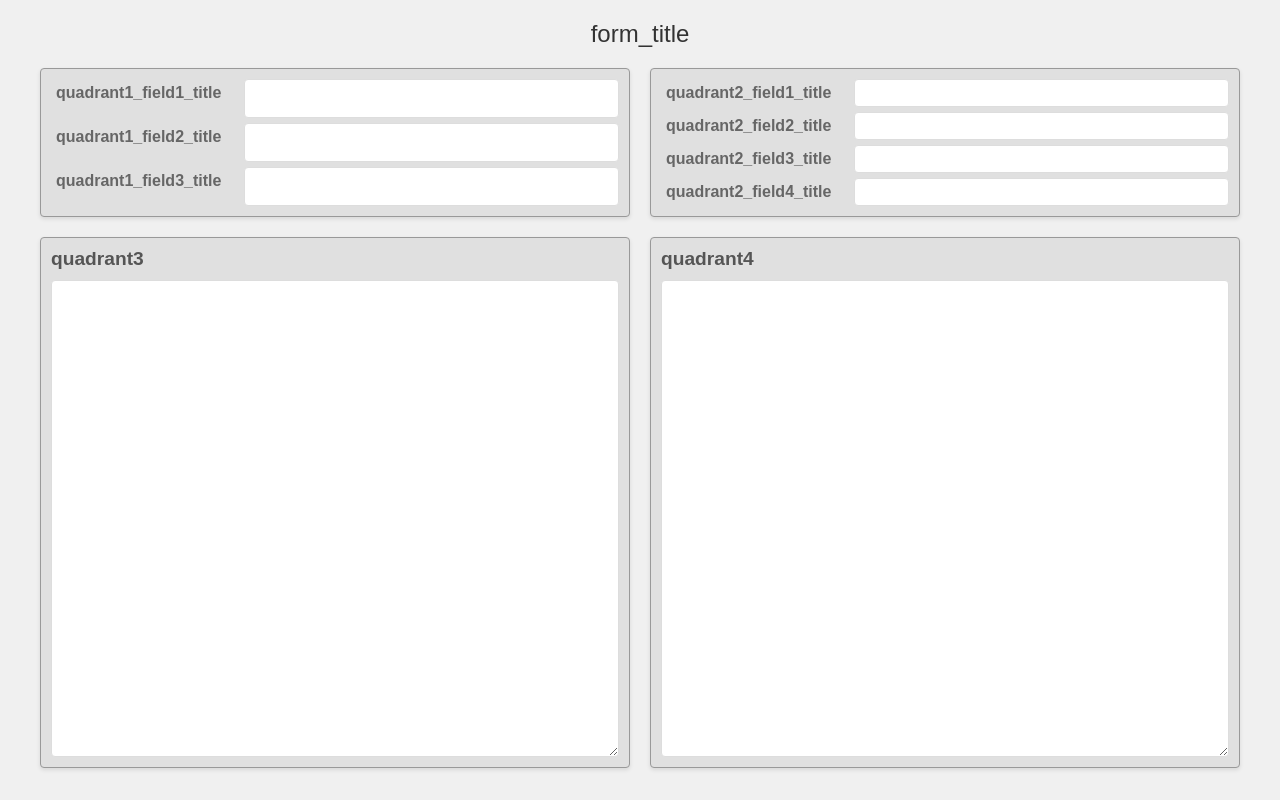
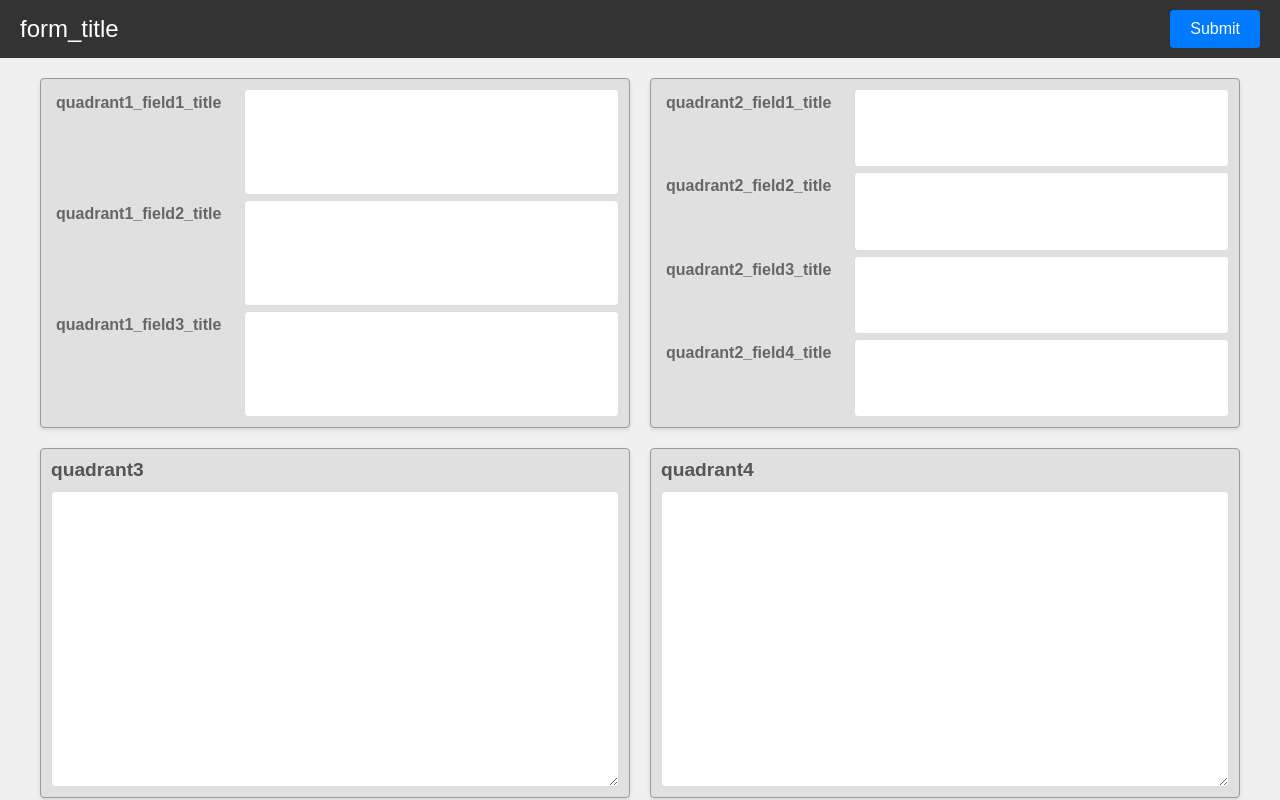
Before and after one commit to KovachTechnologies/FormTemplate, a Flask app: page / in a window 1280 px wide. Run offline with Flask 3, Linux system fonts and the light colour scheme.

Commit message:
Updating index.html to feature menu bar
Updating index.html to feature menu bar with dummy submit button

```diff
--- a/templates/index.html
+++ b/templates/index.html
@@ -8,23 +8,43 @@
         body {
             font-family: Arial, sans-serif;
             margin: 0;
-            padding: 20px;
+            padding: 0;
             background-color: #f0f0f0;
         }
-        .form-title {
-            text-align: center;
+        .menu-bar {
+            display: flex;
+            justify-content: space-between;
+            align-items: center;
+            background-color: #333;
+            color: #fff;
+            padding: 10px 20px;
+            margin-bottom: 20px;
+        }
+        .menu-title {
             font-size: 1.5em;
-            margin-bottom: 20px;
-            color: #333;
+            margin: 0;
+        }
+        .submit-button {
+            padding: 10px 20px;
+            font-size: 1em;
+            color: #fff;
+            background-color: #007bff;
+            border: none;
+            border-radius: 4px;
+            cursor: pointer;
+        }
+        .submit-button:hover {
+            background-color: #0056b3;
         }
         .container {
             display: grid;
             grid-template-columns: 1fr 1fr;
-            grid-template-rows: auto 1fr;
+            grid-template-rows: 1fr 1fr;
             gap: 20px;
-            height: calc(100vh - 100px);
+            height: calc(100vh - 80px);
             max-width: 1200px;
             margin: 0 auto;
+            padding: 0 20px;
         }
         .quadrant {
             background-color: #fff;
@@ -86,7 +106,10 @@
     </style>
 </head>
 <body>
-    <div class="form-title">{{ config.title }}</div>
+    <div class="menu-bar">
+        <div class="menu-title">{{ config.title }}</div>
+        <button class="submit-button" type="button">Submit</button>
+    </div>
     <div class="container">
         <!-- Quadrant 1 -->
         <div class="quadrant quadrant1">
```
Also changed, not shown: 1 other file.
